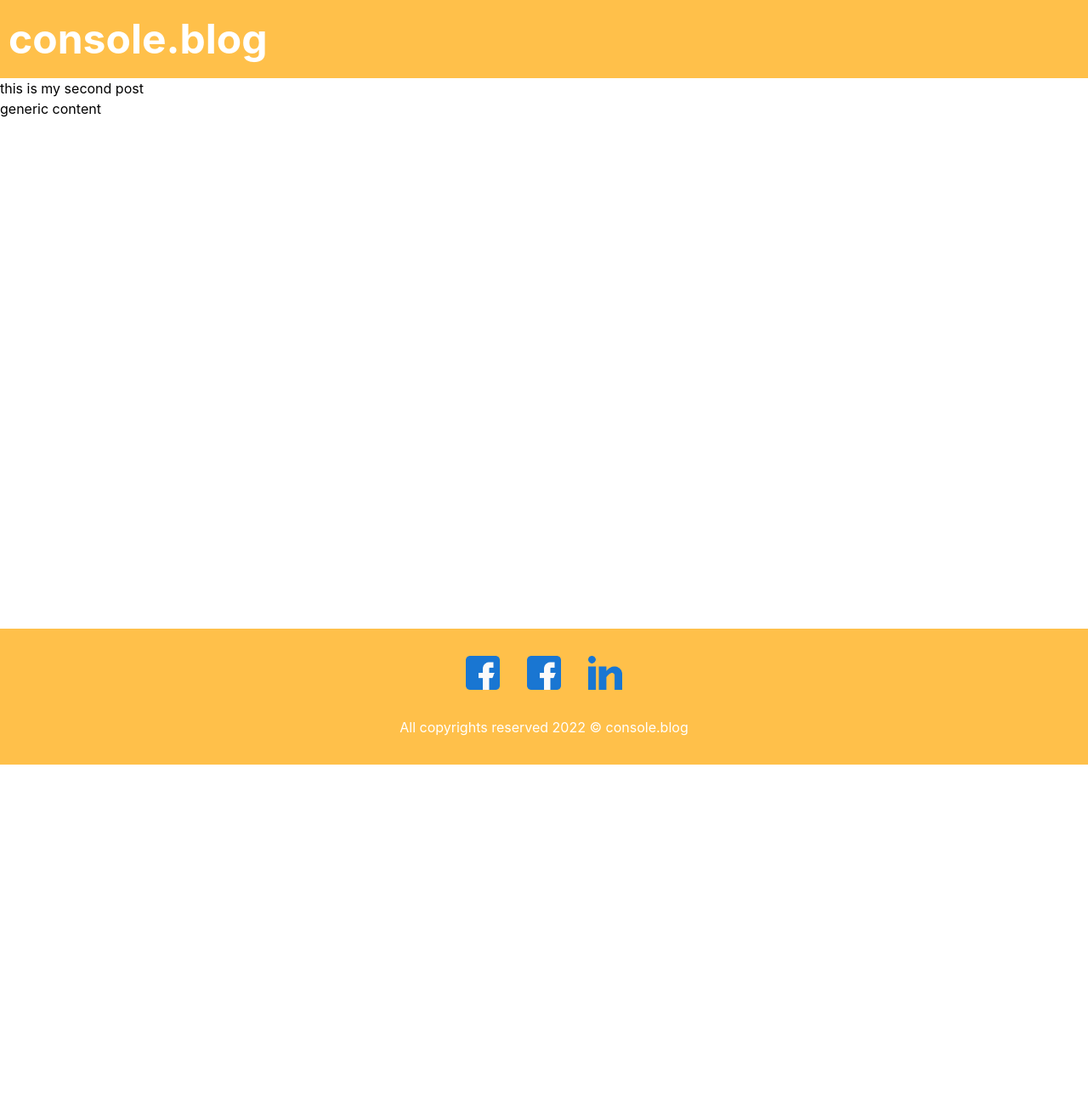
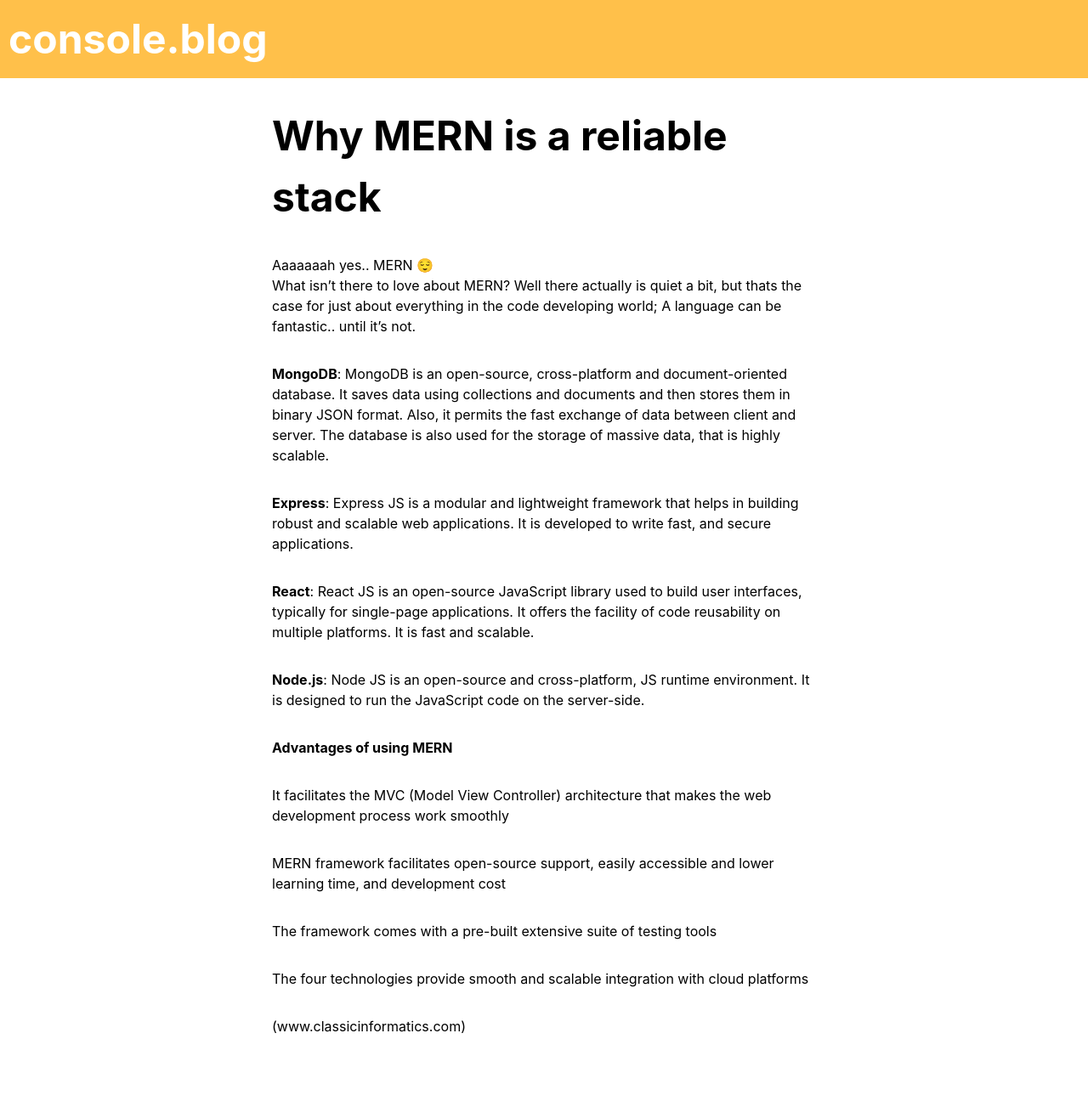
Before and after one commit to AzevedoJason-FS/memory-lane, a Jekyll site: the page built from _posts/2022-08-07-my-second-post.md, in a window 1280 px wide. Shown: the whole page at 85% size. Built offline with Jekyll 4.4.1, drawn with Linux system fonts in a browser that asks for light colours; before the commit the page ends 900 px from its top, so only the background shows below that.

Commit message:
Final changes to styling in all pages, complete posts content in MD

```diff
--- a/_config.yml
+++ b/_config.yml
@@ -18,14 +18,15 @@
 # You can create any custom variable you would like, and they will be accessible
 # in the templates via {{ site.myvariable }}.
 
-title: Your awesome title
+title: console.blog
 email: your-email@example.com
 description: >- # this means to ignore newlines until "baseurl:"
   Write an awesome description for your new site here. You can edit this
   line in _config.yml. It will appear in your document head meta (for
   Google search results) and in your feed.xml site description.
-baseurl: "" # the subpath of your site, e.g. /blog
-url: "" # the base hostname & protocol for your site, e.g. http://example.com
+domain: "AzevedoJason-FS.github.io"
+baseurl: "/consoleblog" # the subpath of your site, e.g. /blog
+url: "https://AzevedoJason-FS.github.io" # the base hostname & protocol for your site, e.g. http://example.com
 twitter_username: jekyllrb
 github_username:  jekyll
 
--- a/_layouts/default.html
+++ b/_layouts/default.html
@@ -16,7 +16,7 @@
     </div>
     <footer>
         <div class="social-box">
-            <img src="/assets/images/facebook.png" alt="Girl in a jacket" id="social-icon">
+            <img src="/assets/images/twitter.png" alt="Girl in a jacket" id="social-icon">
             <img src="/assets/images/facebook.png" alt="Girl in a jacket" id="social-icon">
             <img src="/assets/images/linkedin.png" alt="Girl in a jacket" id="social-icon">
         </div>
--- /dev/null
+++ b/_layouts/singlePost.html
@@ -0,0 +1,21 @@
+<!DOCTYPE html>
+<html lang="en">
+<head>
+    <meta charset="UTF-8">
+    <meta http-equiv="X-UA-Compatible" content="IE=edge">
+    <meta name="viewport" content="width=device-width, initial-scale=1.0">
+    <title>console.blog</title>
+    <link rel="stylesheet" href="/assets/style.css">
+</head>
+<body>
+    <header>
+        <h2 id="consoleblog">console.blog</h2>
+    </header>
+    <div class="containerContent">
+        <span class="single-post-title">
+            {{ page.title}}
+        </span>
+        {{ content }}
+    </div>
+</body>
+</html>
--- a/_posts/2022-08-07-my-second-post.md
+++ b/_posts/2022-08-07-my-second-post.md
@@ -1,9 +1,28 @@
 ---
 title: Why MERN is a reliable stack
 description: What makes MERN one of the most popular tech stacks amongst big companies like Google, Facebook and Uber.
-layout: default
+layout: singlePost
 ---
 
-## this is my second post
+Aaaaaaah yes.. MERN &#128524;
+What isn't there to love about MERN? Well there actually is quiet a bit, but thats the case for just about everything in the code developing world; A language can be fantastic.. until it's not.
 
-generic content
+**MongoDB**: MongoDB is an open-source, cross-platform and document-oriented database. It saves data using collections and documents and then stores them in binary JSON format. Also, it permits the fast exchange of data between client and server. The database is also used for the storage of massive data, that is highly scalable.
+
+**Express**: Express JS is a modular and lightweight framework that helps in building robust and scalable web applications. It is developed to write fast, and secure applications.
+
+**React**: React JS is an open-source JavaScript library used to build user interfaces, typically for single-page applications. It offers the facility of code reusability on multiple platforms. It is fast and scalable.
+
+**Node.js**: Node JS is an open-source and cross-platform, JS runtime environment. It is designed to run the JavaScript code on the server-side.
+
+**Advantages of using MERN**
+
+It facilitates the MVC (Model View Controller) architecture that makes the web development process work smoothly
+
+MERN framework facilitates open-source support, easily accessible and lower learning time, and development cost
+
+The framework comes with a pre-built extensive suite of testing tools
+
+The four technologies provide smooth and scalable integration with cloud platforms
+
+(www.classicinformatics.com)
--- a/assets/style.css
+++ b/assets/style.css
@@ -4,7 +4,7 @@
 h1, h2, h3, h4, h5, h6, p, blockquote, pre,
 a, abbr, acronym, address, big, cite, code,
 del, dfn, em, img, ins, kbd, q, s, samp,
-small, strike, strong, sub, sup, tt, var,
+small, strike, sub, sup, tt, var,
 b, u, i, center,
 dl, dt, dd, ol, ul, li,
 fieldset, form, label, legend,
@@ -65,7 +65,10 @@
 }
 
 #social-icon{
-    width: 40px;
+    width: 30px;
+    background: white;
+    padding: 10px;
+    border-radius: 10px;
 }
 
 .social-box{
@@ -75,7 +78,7 @@
 }
 
 #copyright{
-    margin-top: 2rem;
+    margin-top: 1rem;
 }
 
 #consoleblog{
@@ -99,14 +102,35 @@
 .myposts{
     display: flex;
     justify-content: center;
+    margin: 2rem auto;
 }
 
 #recent-posts{
     font-size: 1.8rem;
-    padding: 10px;
+    padding: 10px 10px 10px 80px;
+    box-shadow: rgba(0, 0, 0, 0.02) 0px 1px 3px 0px, rgba(27, 31, 35, 0.15) 0px 0px 0px 1px;
 }
 
 .post-title{
     color: rgb(255, 192, 74);
     font-size: 1.5rem;
 }
+
+.containerContent{
+    width: 50%;
+    margin: 2rem auto 6rem auto;
+}
+
+.single-post-title{
+    font-size: 3rem;
+    font-weight: 700;
+}
+
+.single-post-content{
+    margin-top: 2rem;
+    line-height: 5px;
+}
+
+p{
+    margin-top: 2rem;
+}
```
Also changed, not shown: _posts/2022-08-07-my-first-post.md (+12 -4 lines), _posts/2022-08-08-my-third-post.md (+6 -3 lines).
